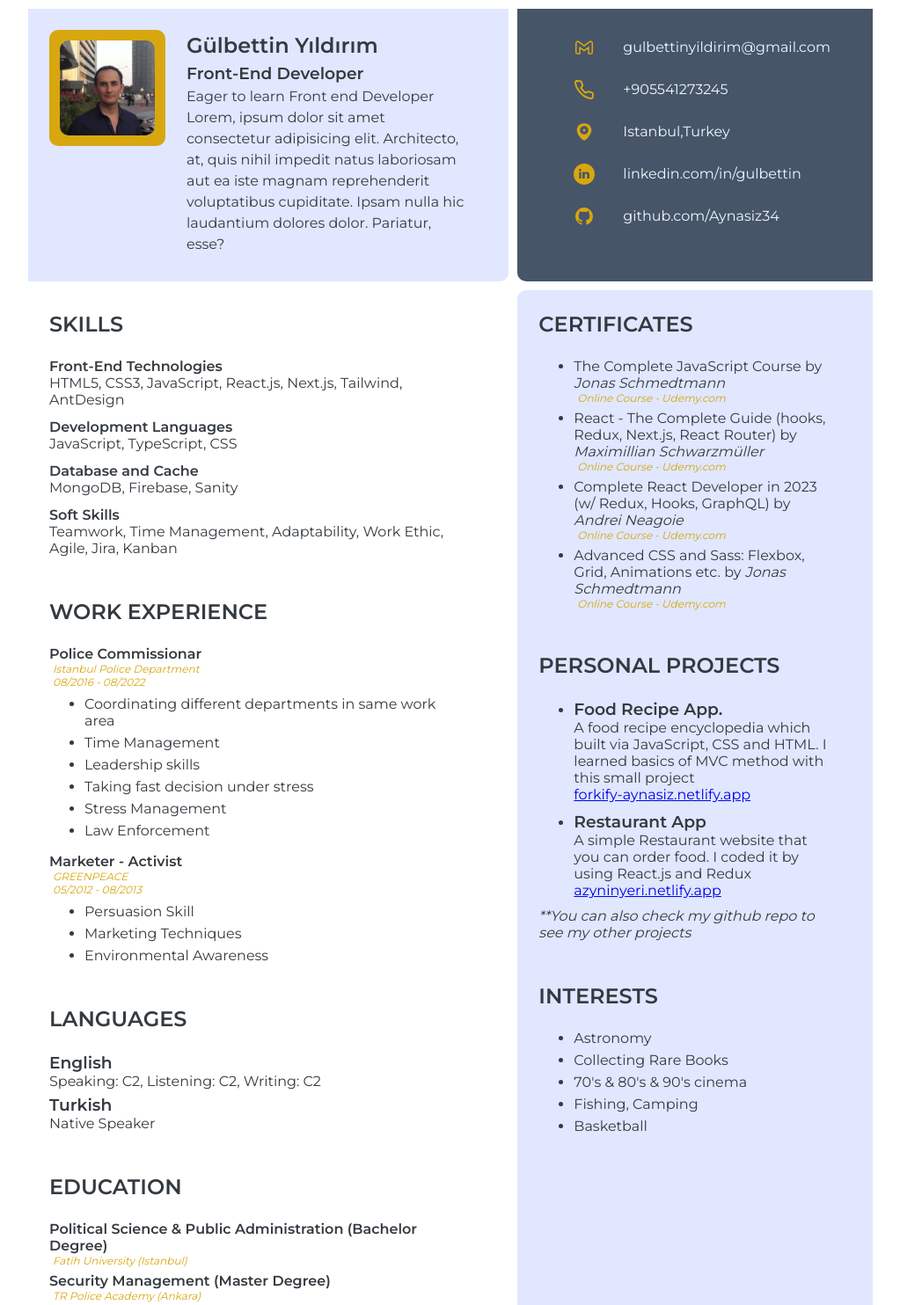
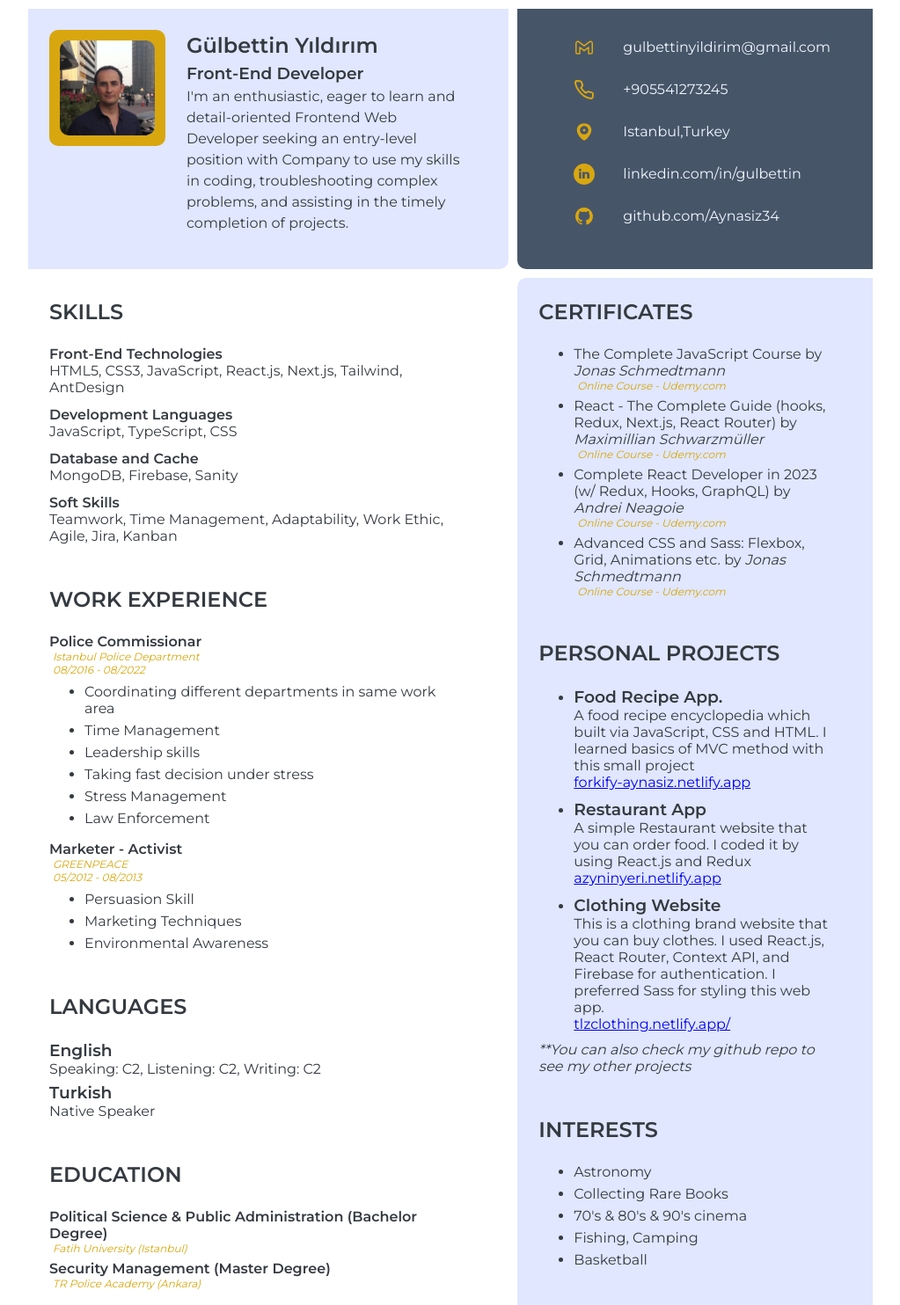
Before and after one commit to Aynasiz34/CV, a plain HTML site: page index.html in a window 1280 px wide. Shown: the top 1484 px of the page at 88% size, without its empty margins (128-1151 px from the left). Drawn offline with Linux system fonts and the light colour scheme.

Commit message:
seconf commit

```diff
--- a/index.html
+++ b/index.html
@@ -23,11 +23,10 @@
           <h1 class="name">Gülbettin Yıldırım</h1>
           <h3 class="profession">Front-End Developer</h3>
           <p class="description">
-            Eager to learn Front end Developer Lorem, ipsum dolor sit amet
-            consectetur adipisicing elit. Architecto, at, quis nihil impedit
-            natus laboriosam aut ea iste magnam reprehenderit voluptatibus
-            cupiditate. Ipsam nulla hic laudantium dolores dolor. Pariatur,
-            esse?
+            I'm an enthusiastic, eager to learn and detail-oriented Frontend Web
+            Developer seeking an entry-level position with Company to use my
+            skills in coding, troubleshooting complex problems, and assisting in
+            the timely completion of projects.
           </p>
         </div>
       </section>
@@ -260,6 +259,17 @@
                 >azyninyeri.netlify.app</a
               >
             </li>
+            <li>
+              <h3>Clothing Website</h3>
+              <p>
+                This is a clothing brand website that you can buy clothes. I
+                used React.js, React Router, Context API, and Firebase for
+                authentication. I preferred Sass for styling this web app.
+              </p>
+              <a href="https://tlzclothing.netlify.app/"
+                >tlzclothing.netlify.app/</a
+              >
+            </li>
           </ul>
           <blockquote class="italic">
             **You can also check my github repo to see my other projects
```
